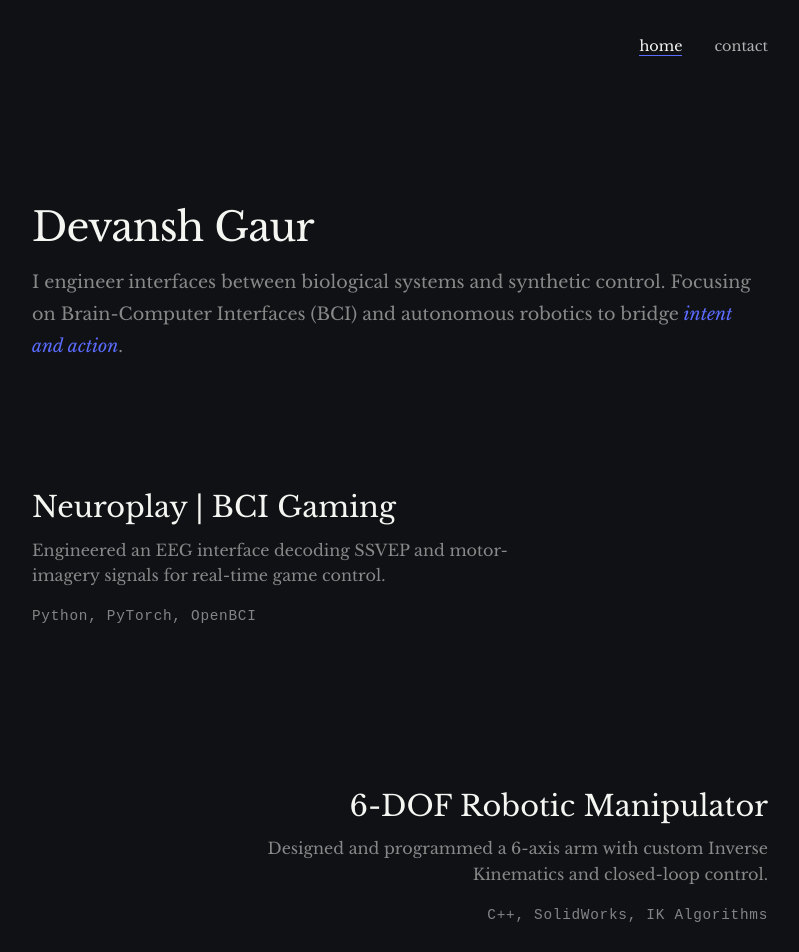
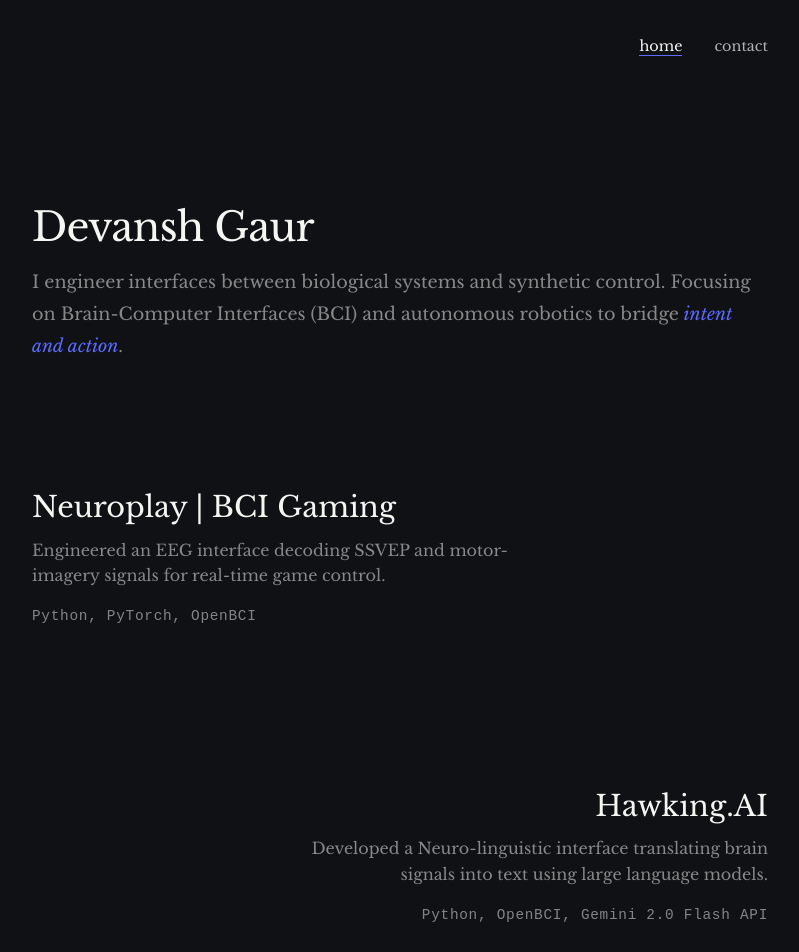
Before and after one commit to devansh-gr/Portfolio, a React (Vite) app: page / in a window 1280 px wide. Shown: the top 952 px of the page, without its empty margins (240-1039 px from the left). Built offline with nearby package versions, Linux system fonts and the light colour scheme.

Commit message:
Added Hawking.ai

```diff
--- a/package.json
+++ b/package.json
@@ -2,7 +2,6 @@
   "name": "devansh-profile",
   "private": true,
   "version": "0.0.0",
-  "homepage": "https://devanshgaur.github.io/portfolio",
   "type": "module",
   "scripts": {
     "dev": "vite",
--- a/src/index.css
+++ b/src/index.css
@@ -1,7 +1,7 @@
 @import url('https://fonts.googleapis.com/css2?family=Libre+Baskerville:ital,wght@0,400;0,700;1,400&display=swap');
 
 :root {
-  /* PRD Section 3: Colors */
+  /*Colors */
   --bg-color: #0F1115;
   --text-primary: #F5F5F2;
   --accent-color: #5B6CFF;
--- a/src/pages/Home.jsx
+++ b/src/pages/Home.jsx
@@ -9,6 +9,13 @@
     title: 'Neuroplay | BCI Gaming',
     description: 'Engineered an EEG interface decoding SSVEP and motor-imagery signals for real-time game control.',
     tech: 'Python, PyTorch, OpenBCI'
+  },
+  {
+    id: 2,
+    title: 'Hawking.AI',
+    description: 'Developed a Neuro-linguistic interface translating brain signals into text using large language models.',
+    tech: 'Python, OpenBCI, Gemini 2.0 Flash API'
+
   },
   {
     id: 2,
@@ -33,6 +40,8 @@
     title: 'Solar Efficiency Analysis',
     description: 'Modeled thermal regulation and irradiance efficiency across 10+ years of climate data.',
     tech: 'Python, MATLAB, Pandas'
+
+
   }
 ];
 
```
